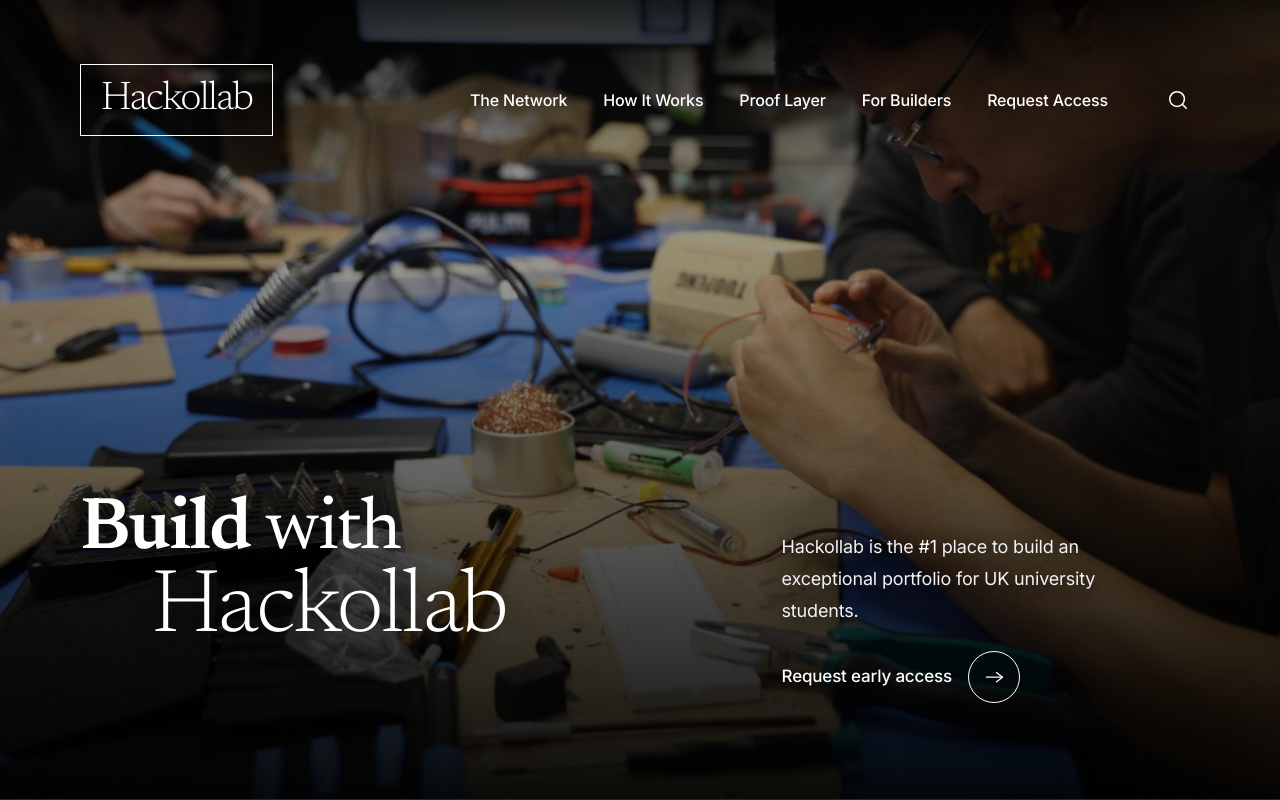
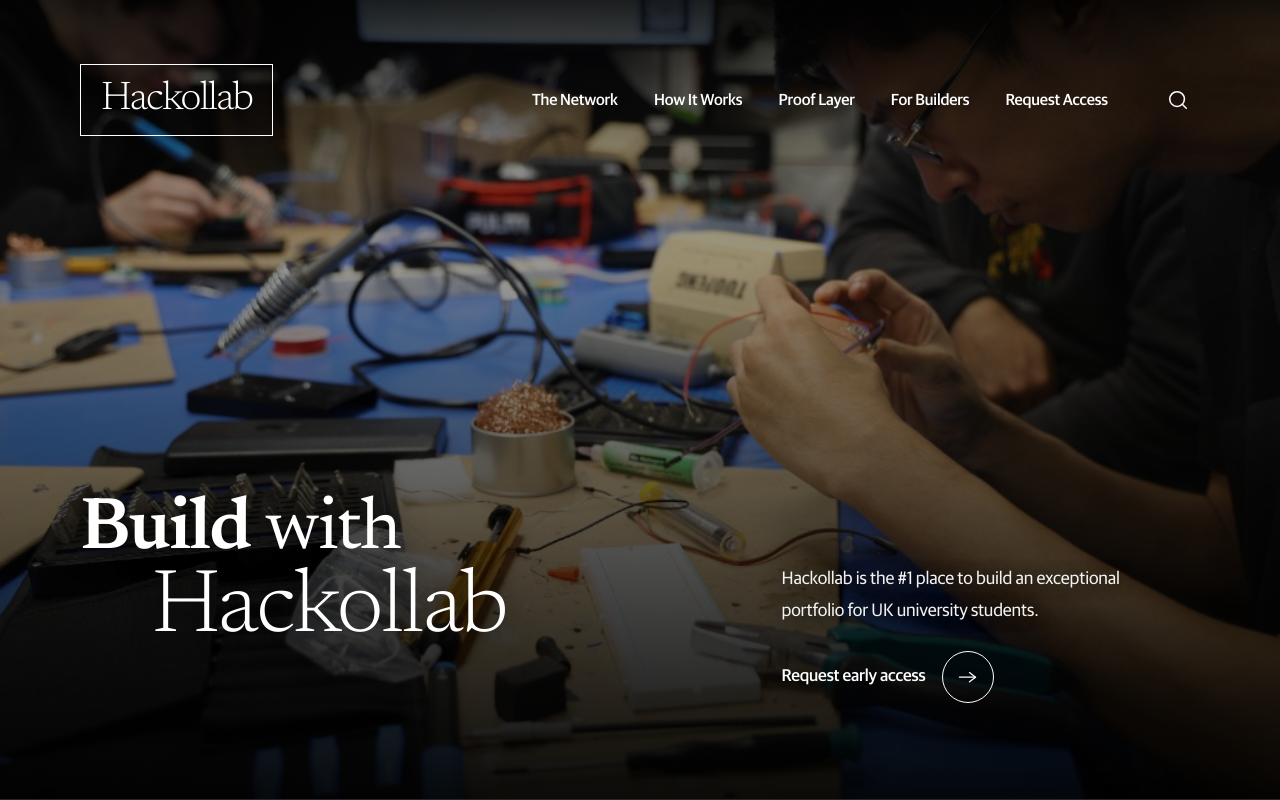
Before and after one commit to Sahil-Basumatary/mebi, a Next.js app: page / in a window 1280 px wide. Shown: the top 800 px of the page. Built offline with nearby package versions, Linux system fonts and the light colour scheme; no server answers.

Commit message:
feat: add app-scoped tokens with persisted defaults

```diff
--- a/src/app/globals.css
+++ b/src/app/globals.css
@@ -19,6 +19,23 @@
   --elev-soft: 0 1px 2px rgba(0, 0, 0, 0.4);
   --elev-card: 0 4px 16px rgba(0, 0, 0, 0.45);
   --elev-window: 0 12px 40px rgba(0, 0, 0, 0.55);
+  --app-canvas: #ffffff;
+  --app-fg: #000000;
+  --app-surface: #f6f6f6;
+  --app-surface-2: #f2f2f2;
+  --app-border: #e6e6e6;
+  --app-border-strong: #d8d8d8;
+  --app-muted: #6b6b6b;
+  --app-muted-2: #9a9a9a;
+  --app-hover: #f4f4f4;
+  --app-accent: #000000;
+  --app-accent-fg: #ffffff;
+  --app-accent-hover: #1a1a1a;
+  --app-chrome: #000000;
+  --app-chrome-fg: #ffffff;
+  --app-chrome-border: #1a1a1a;
+  --app-chrome-muted: #9a9a9a;
+  --app-chrome-hover: #161616;
 }
 
 .dark {
@@ -38,6 +55,24 @@
   --elev-soft: 0 1px 2px rgba(0, 0, 0, 0.4);
   --elev-card: 0 4px 16px rgba(0, 0, 0, 0.45);
   --elev-window: 0 12px 40px rgba(0, 0, 0, 0.55);
+
+  --app-canvas: #0b0b0b;
+  --app-fg: #f2f2f2;
+  --app-surface: #151515;
+  --app-surface-2: #1b1b1b;
+  --app-border: #262626;
+  --app-border-strong: #333333;
+  --app-muted: #9a9a9a;
+  --app-muted-2: #6f6f6f;
+  --app-hover: #1a1a1a;
+  --app-accent: #ffffff;
+  --app-accent-fg: #000000;
+  --app-accent-hover: #e6e6e6;
+  --app-chrome: #ffffff;
+  --app-chrome-fg: #000000;
+  --app-chrome-border: #e2e2e2;
+  --app-chrome-muted: #6b6b6b;
+  --app-chrome-hover: #f0f0f0;
 }
 
 @theme inline {
@@ -54,10 +89,27 @@
   --color-hover: var(--hover);
   --color-notification: var(--notification);
   --color-upgrade: var(--upgrade);
+  --color-app-canvas: var(--app-canvas);
+  --color-app-fg: var(--app-fg);
+  --color-app-surface: var(--app-surface);
+  --color-app-surface-2: var(--app-surface-2);
+  --color-app-border: var(--app-border);
+  --color-app-border-strong: var(--app-border-strong);
+  --color-app-muted: var(--app-muted);
+  --color-app-muted-2: var(--app-muted-2);
+  --color-app-hover: var(--app-hover);
+  --color-app-accent: var(--app-accent);
+  --color-app-accent-fg: var(--app-accent-fg);
+  --color-app-accent-hover: var(--app-accent-hover);
+  --color-app-chrome: var(--app-chrome);
+  --color-app-chrome-fg: var(--app-chrome-fg);
+  --color-app-chrome-border: var(--app-chrome-border);
+  --color-app-chrome-muted: var(--app-chrome-muted);
+  --color-app-chrome-hover: var(--app-chrome-hover);
   --radius-sm: 8px;
   --radius-md: 10px;
   --radius-lg: 14px;
-  --font-sans: var(--font-inter), ui-sans-serif, system-ui, sans-serif;
+  --font-sans: var(--font-guardian-sans), ui-sans-serif, system-ui, sans-serif;
   --font-serif: var(--font-newsreader), ui-serif, Georgia, Cambria, "Times New Roman", Times, serif;
   --shadow-soft: var(--elev-soft);
   --shadow-card: var(--elev-card);
@@ -94,3 +146,23 @@
 ::-webkit-scrollbar-thumb:hover {
   background: var(--muted);
 }
+
+@keyframes marquee-x {
+  from {
+    transform: translate3d(0, 0, 0);
+  }
+  to {
+    transform: translate3d(-50%, 0, 0);
+  }
+}
+
+.animate-marquee-x {
+  animation: marquee-x var(--marquee-duration, 40s) linear infinite;
+  will-change: transform;
+}
+
+@media (prefers-reduced-motion: reduce) {
+  .animate-marquee-x {
+    animation: none;
+  }
+}
--- a/src/app/layout.tsx
+++ b/src/app/layout.tsx
@@ -1,13 +1,23 @@
 import type { Metadata } from "next";
 import { ClerkProvider } from "@clerk/nextjs";
-import { Inter, Newsreader } from "next/font/google";
+import { Newsreader } from "next/font/google";
+import localFont from "next/font/local";
 import "./globals.css";
+import { getInitialTheme } from "@/lib/current-user";
 import { Providers } from "./providers";
 
-const inter = Inter({
-  subsets: ["latin"],
-  variable: "--font-inter",
+const guardianSans = localFont({
+  variable: "--font-guardian-sans",
   display: "swap",
+  src: [
+    { path: "../fonts/guardian/GuardianSansLight.woff2", weight: "300", style: "normal" },
+    { path: "../fonts/guardian/GuardianSansLightIt.woff2", weight: "300", style: "italic" },
+    { path: "../fonts/guardian/GuardianSansRegular.woff2", weight: "400", style: "normal" },
+    { path: "../fonts/guardian/GuardianSansRegularIt.woff2", weight: "400", style: "italic" },
+    { path: "../fonts/guardian/GuardianSansMedium.woff2", weight: "500", style: "normal" },
+    { path: "../fonts/guardian/GuardianSansSemibold.woff2", weight: "600", style: "normal" },
+    { path: "../fonts/guardian/GuardianSansBold.woff2", weight: "700", style: "normal" },
+  ],
 });
 
 const newsreader = Newsreader({
@@ -22,13 +32,15 @@
     "Find serious project partners at KCL, build real projects, and turn them into CV-ready work.",
 };
 
-export default function RootLayout({
+export default async function RootLayout({
   children,
 }: Readonly<{
   children: React.ReactNode;
 }>) {
+  const initialTheme = await getInitialTheme();
+
   return (
-    <html lang="en" suppressHydrationWarning className={`${inter.variable} ${newsreader.variable} h-full`}>
+    <html lang="en" suppressHydrationWarning className={`${guardianSans.variable} ${newsreader.variable} h-full`}>
       <body className="bg-canvas text-foreground min-h-full font-sans antialiased">
         <ClerkProvider
           appearance={{
@@ -52,7 +64,7 @@
             },
           }}
         >
-          <Providers>{children}</Providers>
+          <Providers defaultTheme={initialTheme}>{children}</Providers>
         </ClerkProvider>
       </body>
     </html>
--- a/src/app/providers.tsx
+++ b/src/app/providers.tsx
@@ -3,9 +3,20 @@
 import { ThemeProvider } from "next-themes";
 import type { ReactNode } from "react";
 
-export function Providers({ children }: { children: ReactNode }) {
+export function Providers({
+  children,
+  defaultTheme = "light",
+}: {
+  children: ReactNode;
+  defaultTheme?: string;
+}) {
   return (
-    <ThemeProvider attribute="class" defaultTheme="dark" enableSystem={false} disableTransitionOnChange>
+    <ThemeProvider
+      attribute="class"
+      defaultTheme={defaultTheme}
+      enableSystem
+      disableTransitionOnChange
+    >
       {children}
     </ThemeProvider>
   );
--- a/src/lib/current-user.ts
+++ b/src/lib/current-user.ts
@@ -18,3 +18,24 @@
 
   return user;
 }
+
+// Resolves the signed-in user's saved theme so the root layout can seed
+// next-themes on the server and avoid a flash on first paint. Logged-out
+// visitors (marketing/auth) fall back to the app's default light palette.
+export async function getInitialTheme(): Promise<"light" | "dark" | "system"> {
+  const { userId } = await auth();
+  if (!userId) {
+    return "light";
+  }
+
+  const user = await prisma.user.findUnique({
+    where: { clerkId: userId },
+    select: { themePreference: true },
+  });
+
+  if (!user) {
+    return "light";
+  }
+
+  return user.themePreference.toLowerCase() as "light" | "dark" | "system";
+}
```
